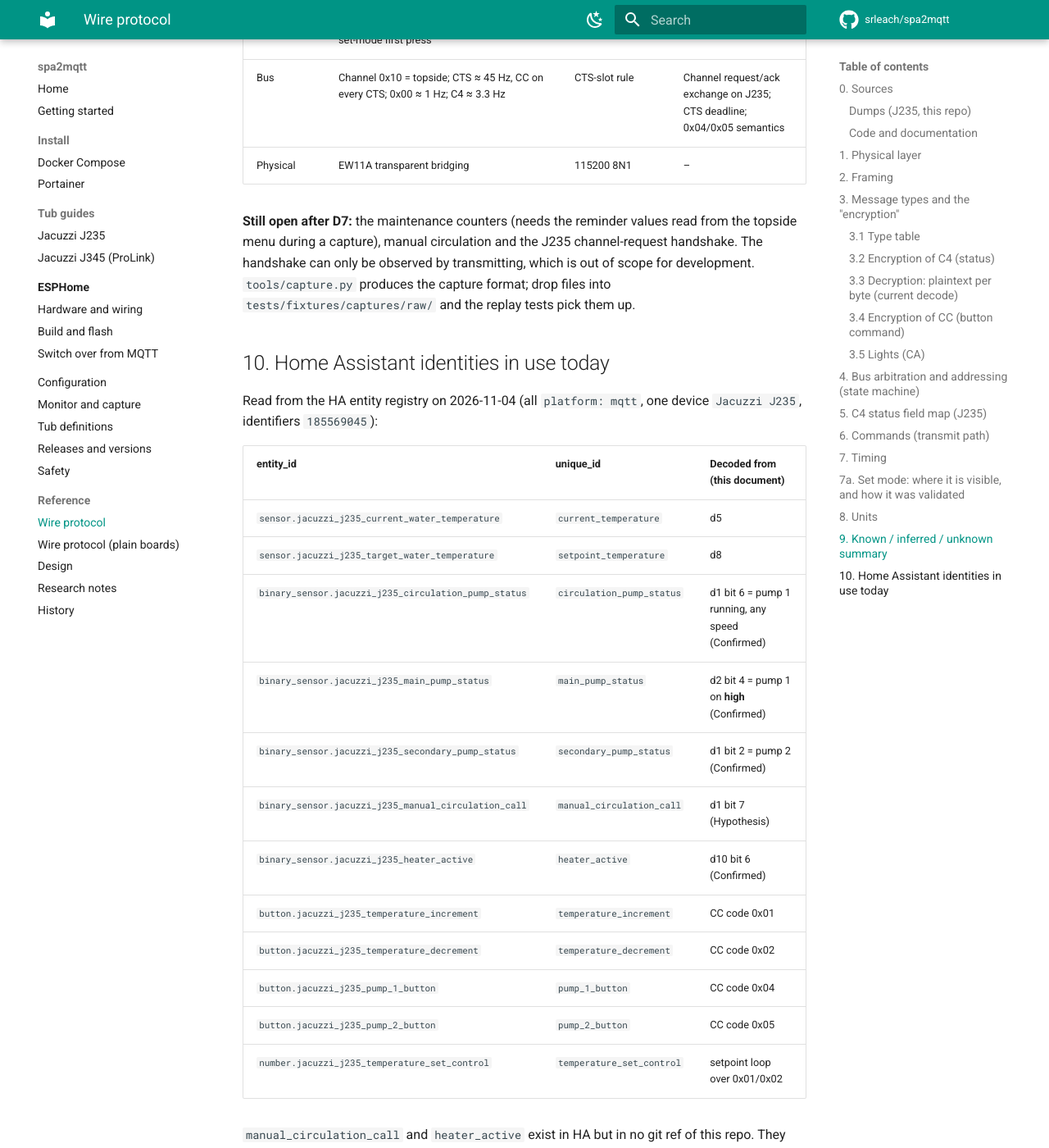
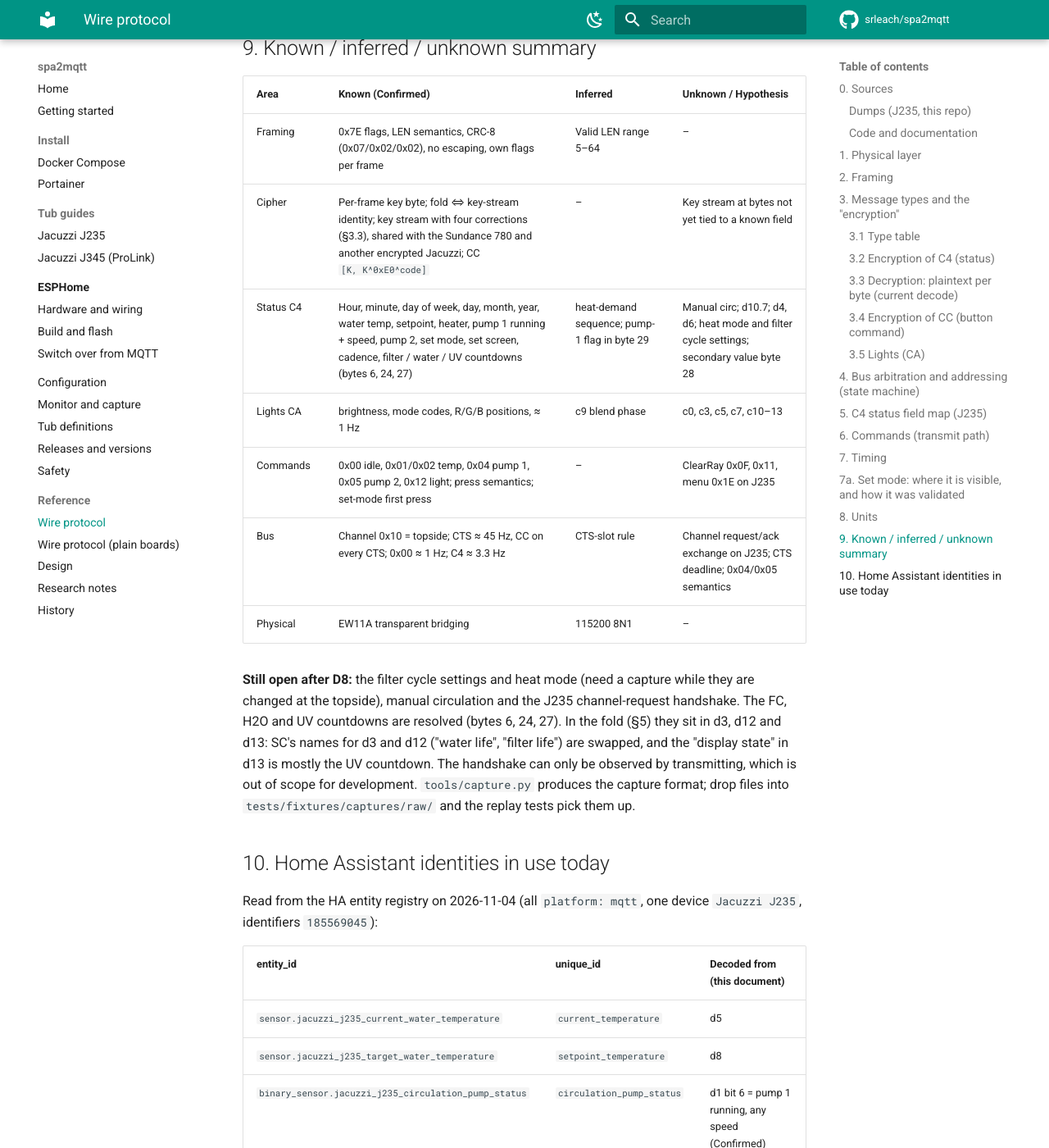
Before and after one commit to srleach/spa2mqtt, an MkDocs documentation site: the page built from docs/protocol.md, in a window 1280 px wide and 1400 px high, scrolled down 21983 px. Shown: the whole window at 82% size. Built offline with MkDocs 1.6.1 and Material for MkDocs 9.7.7, drawn with Linux system fonts in a browser that asks for light colours; comment, search, counter and statistics services are not loaded; some of the changed text lies outside the part shown.

Commit message:
feat: J235 filter, water and UV countdown sensors (#35)
- New diagnostic sensors Filter Change Days (byte 6), Water Change Days
  (byte 24) and UV Lamp Days (byte 27): the topside menu's FC, H2O and UV
  countdowns, in days.
- Key stream: byte 6 takes the same -8 correction as bytes 5, 14, 15 and 22.
  Without it FC 172 decoded as 164.
- Byte 27 was described as a display or alert code. It is the UV countdown.
- D8: a 75 s read-only capture taken right after the owner read FC 172,
  UV 148 and H2O 150 from the menu. A replay test checks D8, D7 (five days
  earlier) and D1.
- Docs: protocol §3.3, the J235 guide, the ESPHome entity list and the
  research notes. The ESPHome package gains the three sensors.

Filter cycle settings and heat mode remain unidentified.

Co-authored-by: Claude Opus 5.5 <noreply@anthropic.com>

````diff
--- a/docs/protocol.md
+++ b/docs/protocol.md
@@ -31,6 +31,7 @@ Every dump-derived number below can be reproduced with
 | **D4** | `…/decoded/2025-05-19T130957Z_epoch1747660197.csv` | 260 rows; topside **menu navigation/editing** session (deleted in `d185ab1`). |
 | **D5** | `…/decoded/2025-05-20T130850Z_epoch1747746530.csv` | 5 rows (deleted in `d185ab1`). |
 | **D6** | `…/decoded/2025-05-20T131044Z_epoch1747746644.csv` | 32 rows (deleted in `d185ab1`). |
+| **D8** | `tests/fixtures/captures/raw/2026-11-09T205918Z_j235_menu_values.log` | Raw wire capture, 75 s, 5 368 frames, idle, taken 2026-11-09 20:59 UTC with `spa2mqtt capture` (read-only). The owner read the topside menu just before: **FC 172, UV 148, H2O 172 changed to 150**, filter cycle 12 am / 4 / 1 hr, heat auto. |
 | **D7** | `tests/fixtures/captures/raw/2026-11-04T220754Z_j235_labelled.log` | **Raw wire capture, 9 min, 51 242 frames, all message types**, with 37 owner-typed `MARK` labels for topside actions (pumps, temp up/down, lights, setpoint to 40). Taken 2026-11-04 22:07 UTC with `tools/capture.py` (receive-only) through the EW11A. Owner labels are typed shortly *after* each action. |
 
 The decoded CSVs (D2–D6) contain the 16-byte pairwise-folded payload only: no headers, no
@@ -160,12 +161,12 @@ is never needed and is not implemented.
 
 ```
 plain[i] = payload[i] ^ payload[0] ^ S[i]          (i = 1 .. 32; plain[0] = 0)
-S[i]     = 0x19 ^ ((31 - i + adjust[i]) mod 64)     adjust[i] = -8 at i = 5, 14, 15, 22; else 0
+S[i]     = 0x19 ^ ((31 - i + adjust[i]) mod 64)     adjust[i] = -8 at i = 5, 6, 14, 15, 22; else 0
 ```
 
 Every field is then a plain read of one byte (or some of its bits), with no per-field constant.
 `S` is pyjacuzzi's key stream (`decrypt()`, key1 = `payload[0] ^ 0x19`, key2 counting down from
-31) with four corrections. [A:decrypt] prints the table.
+31) with five corrections. [A:decrypt] prints the table.
 
 **Why per byte.** After the key is removed, varying data shows up in *both* bytes of some pairs
 (D7: bytes 2 and 3, bytes 28 and 29). The fold merges each pair into one value, so it loses
@@ -180,6 +181,7 @@ December (§5 d7) and what made the "secondary temperature" and the display code
 | 2 | pump 1 running (bit 6), heat demand (bit 5), manual circ (bit 7) | D7 presses | correct on bits 5–7 |
 | 3 | pump 2 (bit 2) | D7 presses | correct on bit 2 |
 | 5 | day of week (bits 2–0), pump 1 speed (4–3), set mode (5) | Five dated J235 captures; D7 presses | **8 lower** |
+| 6 | filter change days | D8 topside FC 172 (the formula gives 164); D7 177 five days earlier | **8 lower** |
 | 10 | water temperature | D7 display 38.5 °C; pyjacuzzi label 102 °F | correct |
 | 14 | day of month (bits 7–3) | D1 16 May, D7 4 Nov; pyjacuzzi label 18 May | **8 lower** |
 | 15 | month (bits 3–0) | D1 May, D7 November; pyjacuzzi label May | **8 lower** |
@@ -187,6 +189,8 @@ December (§5 d7) and what made the "secondary temperature" and the display code
 | 19 | year − 2000 | 2025, 2026 (J235); pyjacuzzi label 2023 | correct |
 | 21 | heater (bit 6) | D7 heating sequence | correct on bit 6 |
 | 22 | minute | Wall clock D3–D6; pyjacuzzi label 2:40 PM | **8 lower** |
+| 24 | water change days | D8 topside H2O 150 | correct |
+| 27 | UV lamp days | D8 topside UV 148 | correct |
 
 Status: **Confirmed** on the bits listed, for the J235. Bytes not listed use the formula without
 correction and are unverified. pyjacuzzi's own "minute `(b & 0x3F) ^ 0x08` for some unknown
@@ -218,6 +222,7 @@ constants), so §5 remains the record of the evidence. The plaintext positions a
 | 2 | bit 7 manual circulation (hypothesis); bit 6 pump 1 running; bit 5 heat demand (hypothesis) | Confirmed (bit 6) |
 | 3 | bit 2 pump 2 | Confirmed |
 | 5 | bits 2–0 day of week (0 = Sunday); bits 4–3 pump 1 speed; bit 5 set mode | Confirmed |
+| 6 | filter change days (topside FC): D8 172, D7 177, D1 127 | Confirmed |
 | 10 | water temperature, raw (°C × 2 on this tub) | Confirmed |
 | 14 | bits 7–3 day of month | Confirmed |
 | 15 | bits 3–0 month | Confirmed |
@@ -225,8 +230,9 @@ constants), so §5 remains the record of the evidence. The plaintext positions a
 | 19 | year − 2000 | Confirmed |
 | 21 | bit 6 heater | Confirmed |
 | 22 | minute | Confirmed |
+| 24 | water change days (topside H2O): D8 150, D7 177, D1 177 | Confirmed |
 | 26 | 0 normal screen, 1 temperature-set screen | Confirmed |
-| 27 | display or alert code: 0x4D (May 2025), 0x99 (Nov 2026) | Hypothesis |
+| 27 | UV lamp days (topside UV): D8 148, D7 153, D1 77. Read before as a display code | Confirmed |
 | 28 | secondary value (meaning unknown) | Hypothesis |
 | 29 | bit 5 follows pump 1 (the flag that HyperActiveJ saw as "+32 while circulating") | Inferred |
 
@@ -335,7 +341,7 @@ Index = folded byte `d[j]` (Model B). The equivalent Model A bytes are `P[5+2j]`
 | 2 | bits 2–0: **day of week** (0 = Sunday) | `d2 & 7` | **Confirmed** | [A:clock]: 18 May 2025 (Sun) 0, 19 May (Mon) 1, 20 May (Tue) 2, 16 May (Fri) 5; D7 4 Nov 2026 (Wed) 3. Also right on the three foreign frames (§3.3). An earlier version of this document said the foreign frames disagreed by one day; that came from pairing them with the fold's wrong year. |
 | 2 | bits 4–3: **pump 1 speed** (0 off, 1 low, 2 high) | `(d2>>3) & 3` | **Confirmed** | D7: press 1 → 0x03→0x0B (low), press 2 → 0x13 (high), press 3 → 0x03 (off) at t≈90/119/143. Heating starts low (t≈454.5); D2's heating window has bit 3 set. The legacy "main pump" bit (`d2` bit 4) is therefore "pump 1 on high". |
 | 2 | bit 5: **set mode active** (topside temperature edit) | `(d2>>5)&1` | **Confirmed** | D7: set by the first temp press and cleared ≈ 5 s after the last (t≈209.9–215.2, 238.2–244.5, 454.5–458.1). D4: set while menu values were edited. |
-| 3 | Menu-editable maintenance value | raw | Unknown | D4: changed 130 → 120 → 118 → 90 as the user edited values in the menu. D2 118, D3 111, D5/D6 101, D7 0x4B (75). SC names d3 "water life remaining days". |
+| 3 | Menu-editable maintenance value | raw | Unknown | D4: changed 130 → 120 → 118 → 90 as the user edited values in the menu. D2 118, D3 111, D5/D6 101, D7 0x4B (75). SC names d3 "water life remaining days". **Resolved by §3.3:** plaintext byte 6 is the filter change countdown (D8). |
 | 4 | constant 0x05 | – | Unknown | 0x05 in every J235 row, D7 included. HJ's "f4 bit 6 = circulation" never occurs on the J235. |
 | 5 | **Water temperature** | `(d5 ^ 0x02) × 0.5` °C | **Confirmed** | D7: 0x4F → 38.5 °C matches the owner's "display 38.5C" mark (t≈50); flickers 38.0/38.5. D2: a heating curve 37.5 → 38.5 around a 38.0 setpoint. Without the XOR the D2 reading would jump 2.5 °C in 10 min, so the XOR stays and PR 17/19 are refuted. Caveat: `^2` is really `^P[16]` (§3.2), constant in all samples. |
 | 6 | constant 0x20 | – | Hypothesis: heat mode | HJ `DECODING.md`: 32 = AUTO (34 ECO, 36 DAY). 0x20 in every J235 row, D7 included. |
@@ -345,7 +351,7 @@ Index = folded byte `d[j]` (Model B). The equivalent Model A bytes are `P[5+2j]`
 | 10 | bit 6: **heater on** | `(d10>>6)&1` | **Confirmed** | D7: after raising the setpoint above the water temperature, heater on at t≈512.8 following pump 1 low and d1 bit 5 (§5 d1). D2 rows 1–51: set only while water < setpoint. SC L327; PJ `P[26]` bit 6. |
 | 10 | bit 7 | – | Hypothesis: heater run-on / auto circulation | D2 rows 47–277 (after the heater bit clears, pump 1 still low). Not exercised in D7. PR 17's "pump map" reading of d10 is refuted by D7 (pumps never touch d10). |
 | 11 | Minute | raw | **Confirmed** | [A:clock] against filename epochs; D7 increments once a minute. |
-| 12 | – | raw | Unknown | 175 (18 May), 179 (19 May), 178 (20 May), 0xB1 (177, D7). SC names it "filter life remaining days". |
+| 12 | – | raw | Unknown | 175 (18 May), 179 (19 May), 178 (20 May), 0xB1 (177, D7). SC names it "filter life remaining days". **Resolved by §3.3:** plaintext byte 24 is the water change countdown (D8). |
 | 13 | **Display / menu state** | raw | Confirmed (it is display state); individual codes Inferred | D7: 0x99 (153) idle, 0x98 while in set mode, the same frames as d2 bit 5. D4: 99 → 100/109/114 in the menu → 113/112 editing → back. Idle value differs by day (90, 99, 98, 153), so the code space is not fully understood. |
 | 14 | **Secondary value** XOR a pump-1 flag | `d14 ^ 0x20` while pump 1 runs | Inferred (flag); value meaning Unknown | D7: bit 5 flips in the same frame as each pump-1 start/stop (t≈90.3, 143.2, 151.8, 154.7, 454.5) while the underlying value keeps counting: 18 → 28 (pump on, 53 s) → 34 (off, 2 min). Under the §3.2 identity this is a flag bit in P[34] XORed onto a value in P[33] (PJ's samples show P[34] = 0x38 vs 0x18 with pump 1). HJ's "+32 while circulating" is the same effect. The value is not °C water (38.5) and not a clock. Exposed raw, disabled by default. PR 17's "hour" reading is refuted. |
 | 15 | Menu value being edited | raw | Inferred | 0 except in D4 rows 109–159 (values 120…160 while d13 = 112/113). |
@@ -413,14 +419,17 @@ unit flag: PJ upstream `39c2834` explicitly leaves it undetermined for C4. Unit
 |---|---|---|---|
 | Framing | 0x7E flags, LEN semantics, CRC-8 (0x07/0x02/0x02), no escaping, own flags per frame | Valid LEN range 5–64 | – |
 | Cipher | Per-frame key byte; fold ⇔ key-stream identity; key stream with four corrections (§3.3), shared with the Sundance 780 and another encrypted Jacuzzi; CC `[K, K^0xE0^code]` | – | Key stream at bytes not yet tied to a known field |
-| Status C4 | Hour, minute, day of week, day, month, year, water temp, setpoint, heater, pump 1 running + speed, pump 2, set mode, set screen, cadence | heat-demand sequence; pump-1 flag in byte 29 | Manual circ; d10.7; d3, d4, d6, d12; display code byte 27; secondary value byte 28 |
+| Status C4 | Hour, minute, day of week, day, month, year, water temp, setpoint, heater, pump 1 running + speed, pump 2, set mode, set screen, cadence, filter / water / UV countdowns (bytes 6, 24, 27) | heat-demand sequence; pump-1 flag in byte 29 | Manual circ; d10.7; d4, d6; heat mode and filter cycle settings; secondary value byte 28 |
 | Lights CA | brightness, mode codes, R/G/B positions, ≈ 1 Hz | c9 blend phase | c0, c3, c5, c7, c10–13 |
 | Commands | 0x00 idle, 0x01/0x02 temp, 0x04 pump 1, 0x05 pump 2, 0x12 light; press semantics; set-mode first press | – | ClearRay 0x0F, 0x11, menu 0x1E on J235 |
 | Bus | Channel 0x10 = topside; CTS ≈ 45 Hz, CC on every CTS; 0x00 ≈ 1 Hz; C4 ≈ 3.3 Hz | CTS-slot rule | Channel request/ack exchange on J235; CTS deadline; 0x04/0x05 semantics |
 | Physical | EW11A transparent bridging | 115200 8N1 | – |
 
-**Still open after D7:** the maintenance counters (needs the reminder values read from the
-topside menu during a capture), manual circulation and the J235 channel-request handshake.
+**Still open after D8:** the filter cycle settings and heat mode (need a capture while they
+are changed at the topside), manual circulation and the J235 channel-request handshake. The
+FC, H2O and UV countdowns are resolved (bytes 6, 24, 27). In the fold (§5) they sit in d3, d12
+and d13: SC's names for d3 and d12 ("water life", "filter life") are swapped, and the "display
+state" in d13 is mostly the UV countdown.
 The handshake can only be observed by transmitting, which is out of scope for development.
 `tools/capture.py` produces the capture format; drop files into `tests/fixtures/captures/raw/`
 and the replay tests pick them up.
````
Also changed, not shown: docs/esphome/install.md (+1 -1 lines), docs/research-notes.md (+3 -3 lines), docs/tubs/jacuzzi-j235.md (+6 -3 lines), 6 other files.
